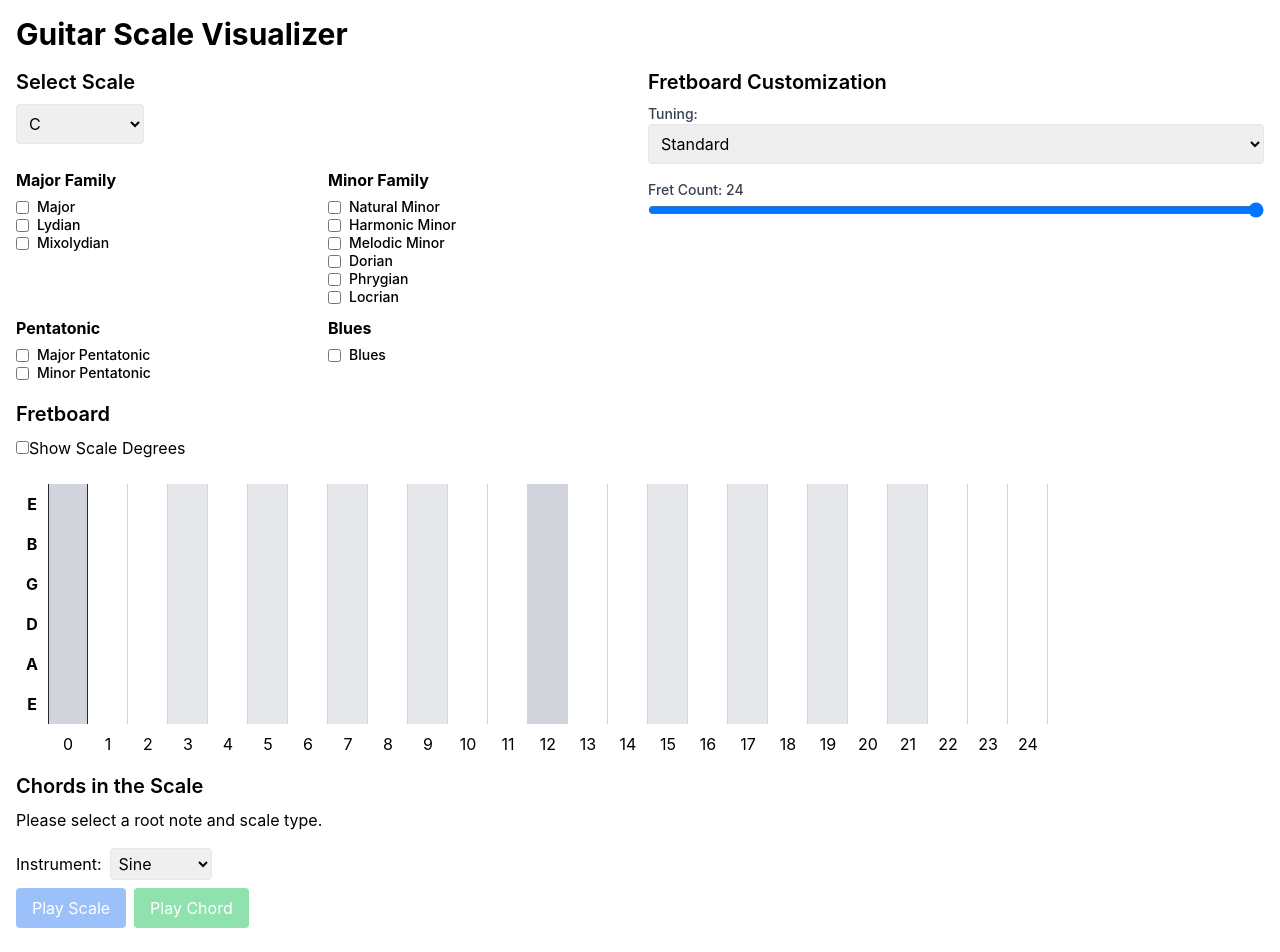
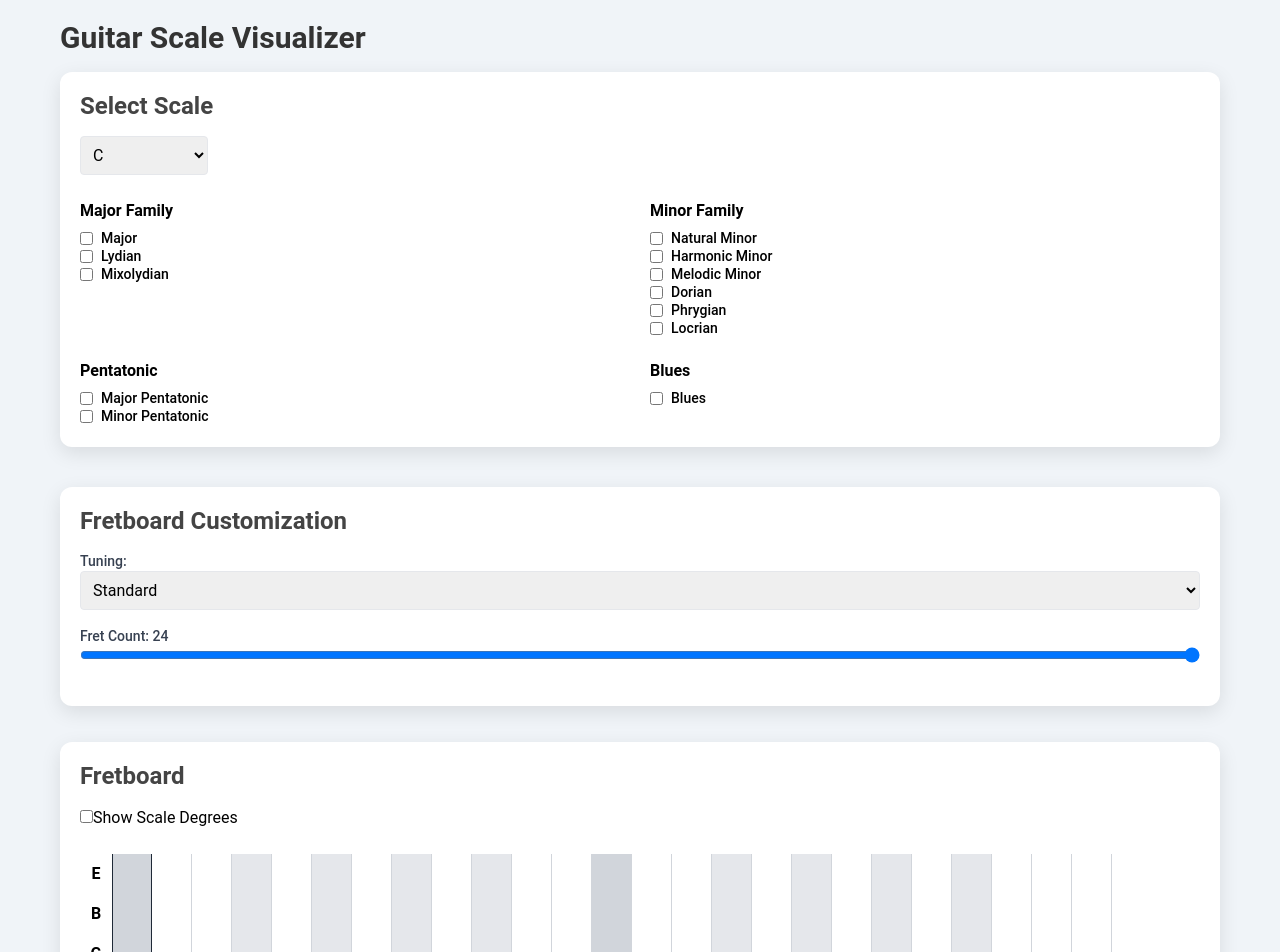
Before and after one commit to humandotlearning/guitar_visualiser, a React (Create React App) app: page / in a window 1280 px wide. Shown: the top 952 px of the page. Built offline with nearby package versions, Linux system fonts and the light colour scheme.

Commit message:
+ site style update

```diff
--- a/src/App.css
+++ b/src/App.css
@@ -1,38 +1,108 @@
+/* Updated App.css */
 .App {
   text-align: center;
-}
-
-.App-logo {
-  height: 40vmin;
-  pointer-events: none;
-}
-
-@media (prefers-reduced-motion: no-preference) {
-  .App-logo {
-    animation: App-logo-spin infinite 20s linear;
-  }
-}
-
-.App-header {
-  background-color: #282c34;
+  font-family: 'Roboto', sans-serif;
+  background-color: #f0f4f8;
   min-height: 100vh;
   display: flex;
   flex-direction: column;
   align-items: center;
   justify-content: center;
-  font-size: calc(10px + 2vmin);
-  color: white;
 }
 
-.App-link {
-  color: #61dafb;
+.container {
+  max-width: 1200px;
+  margin: auto;
+  padding: 20px;
 }
 
-@keyframes App-logo-spin {
-  from {
-    transform: rotate(0deg);
-  }
-  to {
-    transform: rotate(360deg);
+h1 {
+  color: #333;
+  font-size: 2.5rem;
+  margin-bottom: 1.5rem;
+}
+
+.card {
+  background-color: #fff;
+  border-radius: 12px;
+  box-shadow: 0 6px 20px rgba(0, 0, 0, 0.1);
+  padding: 20px;
+  margin-bottom: 20px;
+  transition: box-shadow 0.3s;
+}
+
+.card:hover {
+  box-shadow: 0 12px 40px rgba(0, 0, 0, 0.2);
+}
+
+.card h2 {
+  color: #444;
+  font-size: 1.5rem;
+  margin-bottom: 1rem;
+}
+
+button {
+  background-color: #007bff;
+  border: none;
+  border-radius: 8px;
+  color: white;
+  padding: 12px 24px;
+  font-size: 1rem;
+  cursor: pointer;
+  transition: background-color 0.3s, transform 0.3s;
+}
+
+button:hover {
+  background-color: #0056b3;
+  transform: scale(1.05);
+}
+
+button:disabled {
+  background-color: #cccccc;
+  cursor: not-allowed;
+}
+
+.fretboard-string {
+  display: flex;
+  align-items: center;
+  margin-bottom: 5px;
+}
+
+.fretboard-note {
+  width: 40px;
+  height: 40px;
+  border: 1px solid #ddd;
+  display: flex;
+  align-items: center;
+  justify-content: center;
+  position: relative;
+  border-radius: 4px;
+  transition: background-color 0.3s;
+}
+
+.fretboard-note.root {
+  background-color: rgba(255, 0, 0, 0.7);
+}
+
+.fretboard-note:hover {
+  background-color: #e0e0e0;
+}
+
+.grid {
+  display: grid;
+  gap: 20px;
+}
+
+.grid-cols-1 {
+  grid-template-columns: 1fr;
+}
+
+.grid-cols-2 {
+  grid-template-columns: repeat(2, 1fr);
+}
+
+@media (max-width: 768px) {
+  .grid-cols-2 {
+    grid-template-columns: 1fr;
   }
 }
--- a/src/App.js
+++ b/src/App.js
@@ -5,6 +5,7 @@ import ChordVisualizer from './components/ChordVisualizer';
 import AudioPlayback from './components/AudioPlayback';
 import FretboardCustomization from './components/FretboardCustomization';
 import { getScaleNotes, SCALE_LIBRARY } from './utils/musicTheory';
+import './App.css';
 
 const App = () => {
   const [rootNote, setRootNote] = useState('C');
@@ -22,7 +23,7 @@ const App = () => {
     <div className="container mx-auto p-4">
       <h1 className="text-3xl font-bold mb-4">Guitar Scale Visualizer</h1>
       <div className="grid grid-cols-1 md:grid-cols-2 gap-4">
-        <div>
+        <div className="card">
           <h2 className="text-xl font-semibold mb-2">Select Scale</h2>
           <ScaleSelector
             rootNote={rootNote}
@@ -31,7 +32,7 @@ const App = () => {
             setSelectedScale={setSelectedScale}
           />
         </div>
-        <div>
+        <div className="card">
           <h2 className="text-xl font-semibold mb-2">Fretboard Customization</h2>
           <FretboardCustomization
             tuning={tuning}
@@ -41,7 +42,7 @@ const App = () => {
           />
         </div>
       </div>
-      <div className="mt-4">
+      <div className="card mt-4">
         <h2 className="text-xl font-semibold mb-2">Fretboard</h2>
         <Fretboard
           rootNote={rootNote}
@@ -52,7 +53,7 @@ const App = () => {
           fretCount={fretCount}
         />
       </div>
-      <div className="mt-4">
+      <div className="card mt-4">
         <h2 className="text-xl font-semibold mb-2">Chords in the Scale</h2>
         <ChordVisualizer
           rootNote={rootNote}
@@ -60,7 +61,7 @@ const App = () => {
           onChordSelect={setSelectedChord}
         />
       </div>
-      <div className="mt-4">
+      <div className="card mt-4">
         <AudioPlayback scaleNotes={scaleNotes} chordNotes={selectedChord} />
       </div>
     </div>
--- a/src/index.css
+++ b/src/index.css
@@ -5,49 +5,22 @@
 
 body {
   margin: 0;
-  font-family: -apple-system, BlinkMacSystemFont, 'Segoe UI', 'Roboto', 'Oxygen',
-    'Ubuntu', 'Cantarell', 'Fira Sans', 'Droid Sans', 'Helvetica Neue',
-    sans-serif;
+  font-family: 'Roboto', sans-serif;
   -webkit-font-smoothing: antialiased;
   -moz-osx-font-smoothing: grayscale;
+  background-color: #f0f4f8;
 }
 
 code {
-  font-family: source-code-pro, Menlo, Monaco, Consolas, 'Courier New',
-    monospace;
+  font-family: source-code-pro, Menlo, Monaco, Consolas, 'Courier New', monospace;
 }
 
-.fretboard-string {
-  display: flex;
-  align-items: center;
-  margin-bottom: 5px;
-}
-
-.fretboard-note {
-  width: 40px;
-  height: 40px;
-  border: 1px solid #ddd;
-  display: flex;
-  align-items: center;
-  justify-content: center;
-  position: relative;
-}
-
-.fretboard-note.root {
-  background-color: rgba(255, 0, 0, 0.5);
-}
-
-.fretboard-note:hover {
-  background-color: #f0f0f0;
-}
-
-/* Custom styles for improved UI */
 .tab-content {
   @apply mt-4;
 }
 
 .card {
-  @apply bg-white shadow-md rounded-lg overflow-hidden;
+  @apply bg-white shadow-lg rounded-lg overflow-hidden;
 }
 
 .card-header {
@@ -59,7 +32,7 @@ code {
 }
 
 .btn {
-  @apply px-4 py-2 rounded font-semibold text-white transition-colors duration-200;
+  @apply px-4 py-2 rounded-lg font-semibold text-white transition-colors duration-200;
 }
 
 .btn-primary {
```
